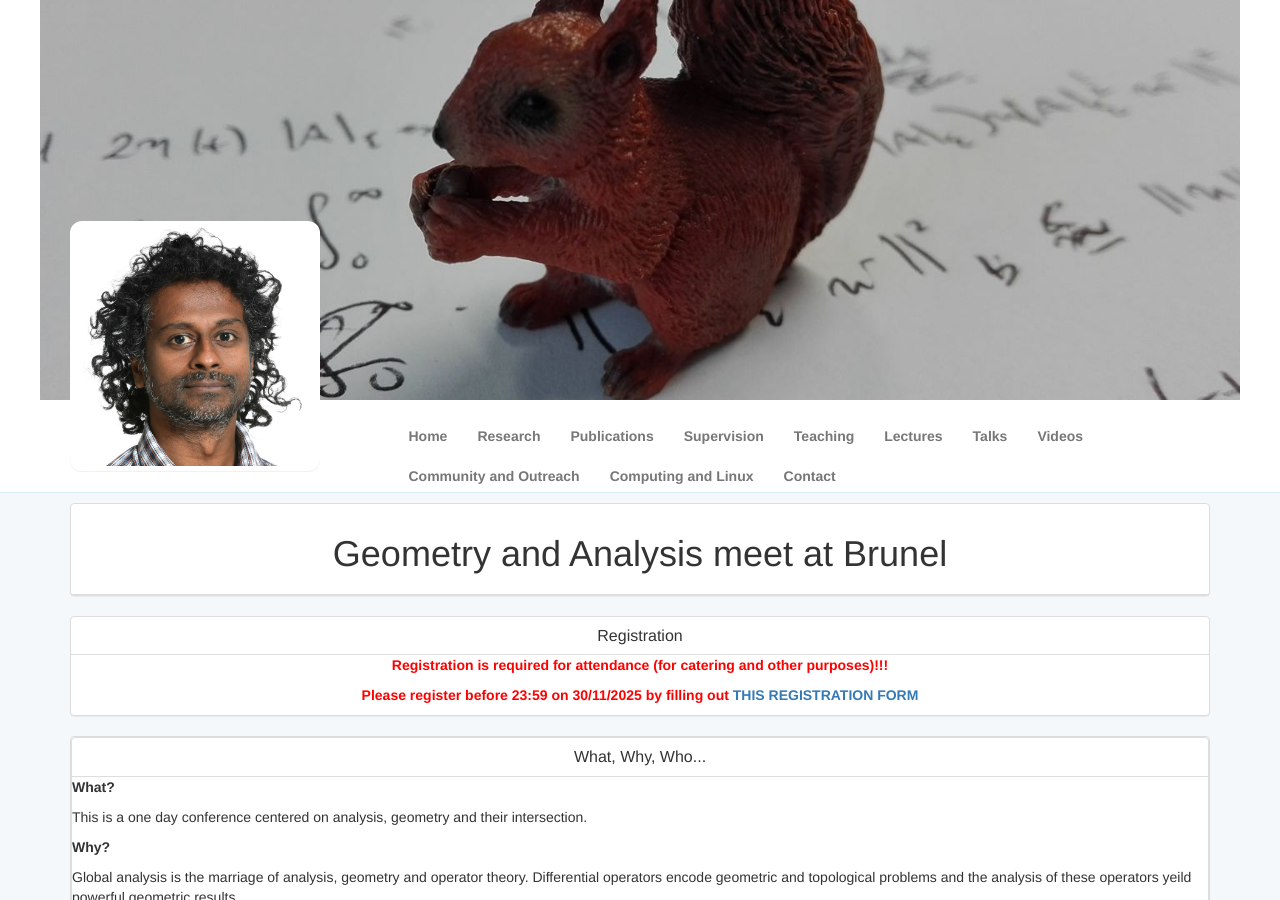
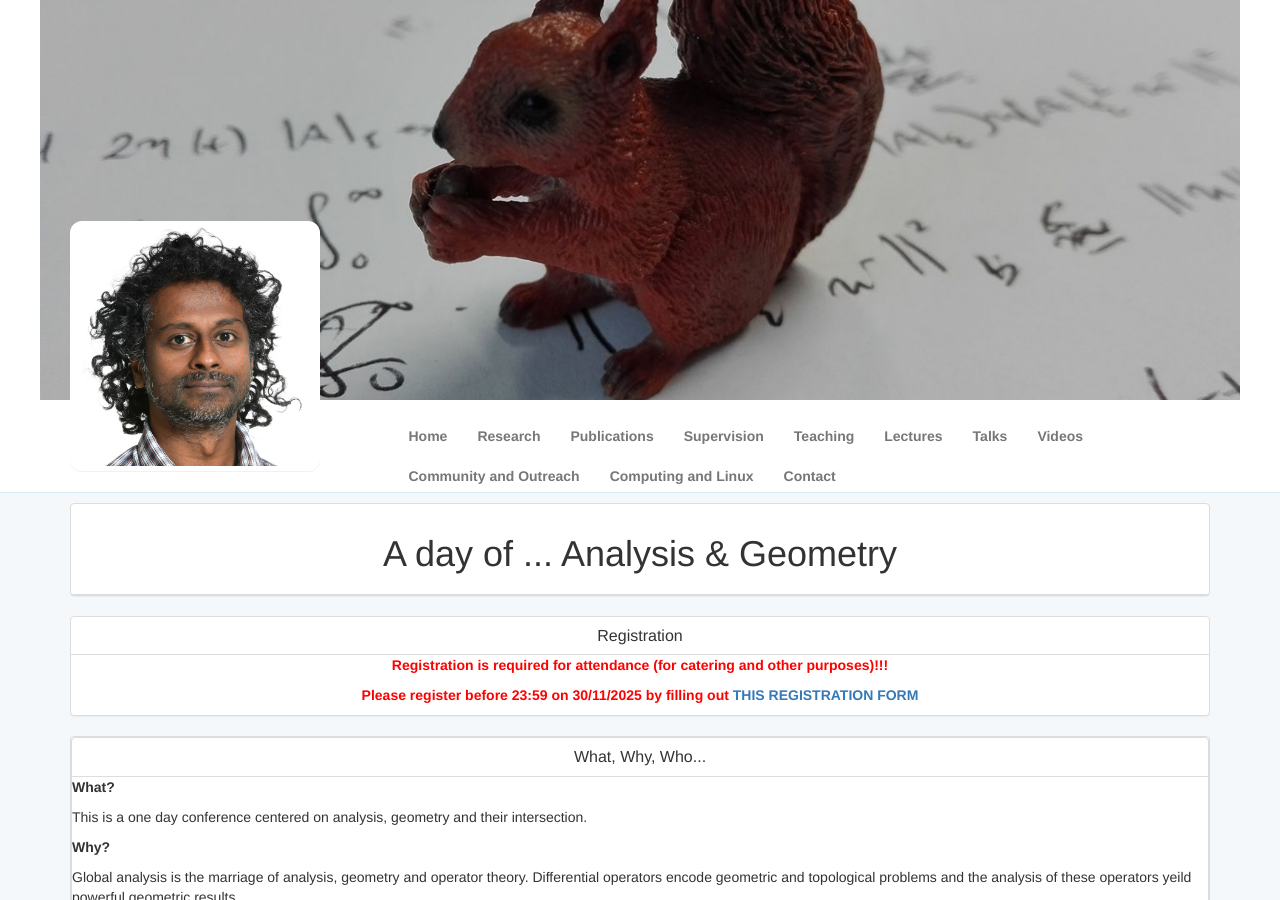
Before and after one commit to lashi-bandara/lashi-bandara.github.io, a Jekyll site: the page built from toc/outreach/events/analysisandgeometrydeakin.html, in a window 1280 px wide and 900 px high. Built offline with Jekyll 4.4.1, drawn with Linux system fonts in a browser that asks for light colours.

Commit message:
Changes to ADG

```diff
--- a/toc/outreach/events/analysisandgeometrydeakin.html
+++ b/toc/outreach/events/analysisandgeometrydeakin.html
@@ -1,6 +1,6 @@
 ---
 layout: page
-title: Geometry and Analysis meet at Brunel
+title: A day of ... Analysis &amp; Geometry
 description: "Lashi Bandara - Events: A day of ... Analysis &amp; Geometry"
 ---
 
@@ -13,7 +13,7 @@ description: "Lashi Bandara - Events: A day of ... Analysis &amp; Geometry"
 <p style="color:red;text-align:center">  <b> Registration is required for attendance (for catering and other purposes)!!! </b>  </p>
 <p></p>
 
-<p style="color:red;text-align:center"> <b> Please register before 23:59 on 30/11/2025 by filling out <a target="_blank" rel="noopener" href="https://forms.office.com/r/WecHp3DivQ">THIS REGISTRATION FORM</a>
+<p style="color:red;text-align:center"> <b> Please register before 23:59 on 30/11/2025 by filling out <a target="_blank" rel="noopener" href="https://tinyurl.com/agdrego">THIS REGISTRATION FORM</a>
 
   </b> </p>
 
@@ -60,7 +60,7 @@ The aim of this meeting is to bring together participants with an interest in an
 </p>
 
 <p>
-Please remember to register for this event by filling out <a target="_blank" rel="noopener" href="https://forms.office.com/r/WecHp3DivQ">THIS REGISTRATION FORM</a>  before 30/11/2025.
+Please remember to register for this event by filling out <a target="_blank" rel="noopener" href="https://tinyurl.com/agdrego">THIS REGISTRATION FORM</a>  before 30/11/2025.
 </p>
 
 <p> There will be three invited talks given in total. The host (Lashi Bandara) will give a short mathematical introduction to set the context, particularly for mathematics at Deakin. The invited speakers are:
```
